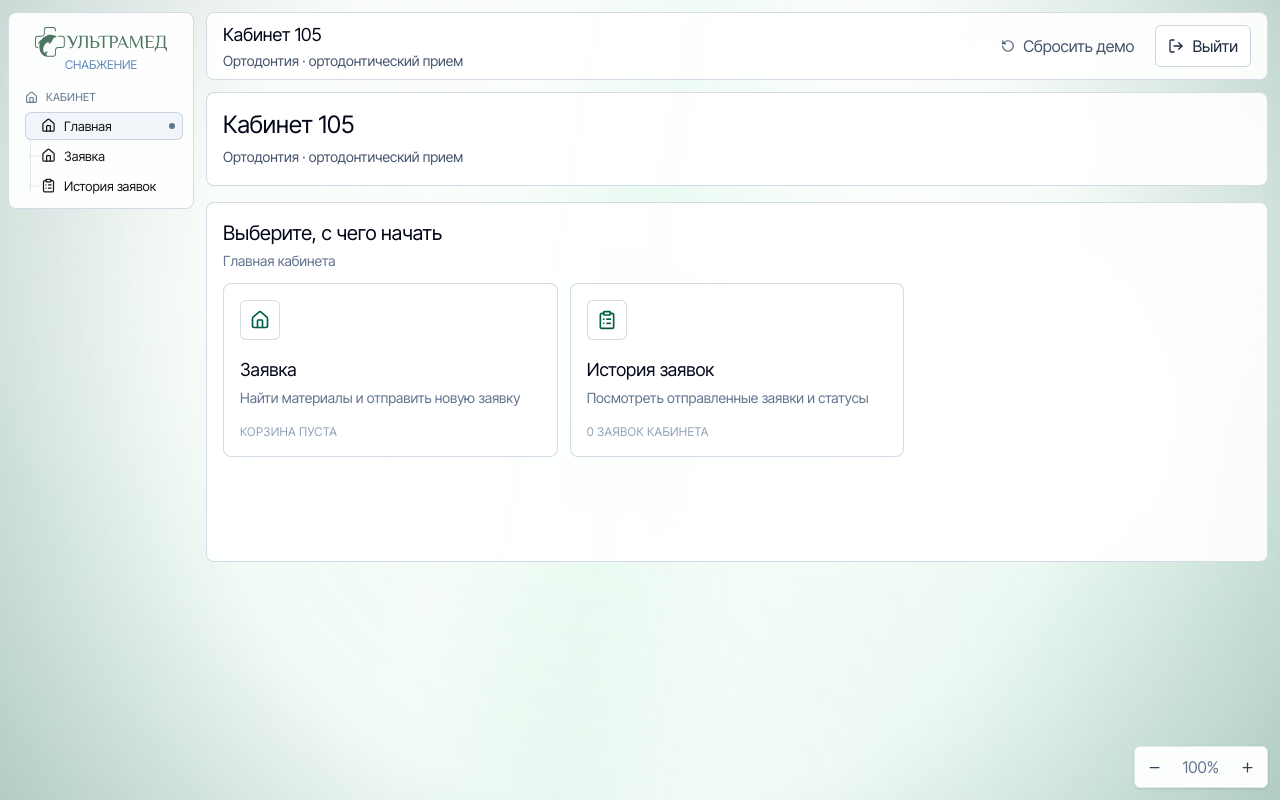
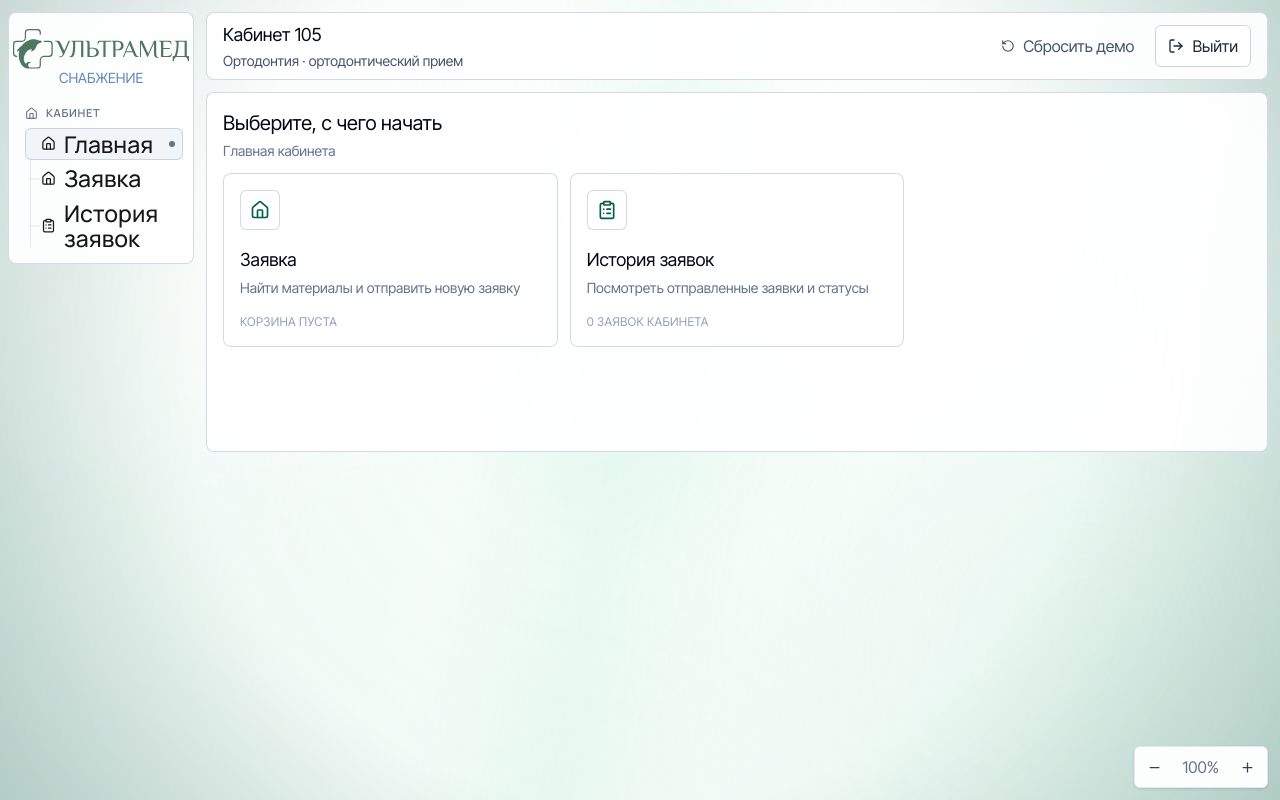
Before and after one commit to relluft/ultramed-supply-demo, a React (Vite) app: page /cabinet in a window 1280 px wide. Built offline with nearby package versions, Linux system fonts and the light colour scheme.

Commit message:
Polish sidebar typography and cabinet layout

```diff
--- a/src/components/WorkspaceSidebar.tsx
+++ b/src/components/WorkspaceSidebar.tsx
@@ -115,24 +115,31 @@ export function WorkspaceSidebar() {
         isNurse ? 'lg:h-auto lg:w-[186px] lg:self-start' : 'lg:h-[calc(100vh-1.5rem)] lg:w-[218px]',
       )}
     >
-      <div className={cn('flex flex-col items-center justify-center rounded-md px-2.5', isNurse ? 'h-14' : 'h-16')}>
-        <img
-          src="/brand/ultramed-main-logo.svg"
-          alt="УльтраМед"
-          className={cn('h-auto max-w-full object-contain object-center', isNurse ? 'w-[132px]' : 'w-[156px]')}
-        />
-        <div className="mt-0.5 text-center text-[12px] font-normal leading-none text-[#6089bb]">
-          СНАБЖЕНИЕ
+      <div className="-mx-1 rounded-md">
+        <div
+          className={cn(
+            'flex flex-col items-center justify-center px-0',
+            isNurse ? 'h-[72px]' : 'h-[78px]',
+          )}
+        >
+          <img
+            src="/brand/ultramed-main-logo.svg"
+            alt="УльтраМед"
+            className="h-auto w-full max-w-none object-contain object-center"
+          />
+          <div className="mt-0.5 text-center text-[14px] font-normal leading-none text-[#6089bb]">
+            СНАБЖЕНИЕ
+          </div>
         </div>
       </div>
 
-      <nav className="mt-3 grid gap-3 overflow-y-auto pr-0.5">
+      <nav className="mt-3 grid gap-3 overflow-x-hidden overflow-y-auto pr-0.5">
         {groups.map((group) => {
           const GroupIcon = group.icon
 
           return (
             <section key={group.title}>
-              <div className="mb-1.5 flex items-center gap-2 px-2 text-[11px] font-normal uppercase tracking-wide text-slate-500">
+              <div className="mb-1.5 flex items-center gap-2 px-2 text-[11px] font-semibold uppercase tracking-[0.06em] text-slate-500 [font-family:Manrope,var(--font-sans)]">
                 <GroupIcon size={13} />
                 {group.title}
               </div>
@@ -142,7 +149,7 @@ export function WorkspaceSidebar() {
                   const Icon = item.icon
                   const active = isItemActive(item.to, location.pathname, location.hash)
                   const className = cn(
-                    'relative flex min-h-7 items-center gap-2 rounded-md py-1 pl-4 pr-2 text-[13px] font-normal leading-4 transition',
+                    'relative flex min-h-7 items-center gap-2 rounded-md py-1 pl-4 pr-2 text-[23px] font-medium leading-[1.08] tracking-normal [font-family:Manrope,var(--font-sans)] transition',
                     item.disabled
                       ? 'cursor-not-allowed text-slate-400 opacity-55'
                       : active
@@ -158,7 +165,7 @@ export function WorkspaceSidebar() {
                         )}
                       />
                       <Icon size={15} className="shrink-0" />
-                      <span className="min-w-0">{item.label}</span>
+                      <span className="min-w-0 flex-1 break-words [overflow-wrap:anywhere]">{item.label}</span>
                       {active && !item.disabled ? (
                         <span className="absolute right-2 top-1/2 size-1.5 -translate-y-1/2 rounded-full bg-slate-500" />
                       ) : null}
--- a/src/pages/NurseCabinetPage.tsx
+++ b/src/pages/NurseCabinetPage.tsx
@@ -4,7 +4,7 @@ import { createPortal } from 'react-dom'
 import { Link, useLocation, useNavigate } from 'react-router-dom'
 import { BrandedLoadingModal } from '../components/BrandedLoadingModal'
 import { PageTransition } from '../components/PageTransition'
-import { Button, EmptyState, Panel, SectionHeader, StatusPill, fieldStyles } from '../components/ui'
+import { Button, EmptyState, Panel, StatusPill, fieldStyles } from '../components/ui'
 import { useDemo } from '../context'
 import { getRoomByRole, requestLineStatusLabels, requestStatusLabels, roleToRoomId, statusTone } from '../lib/demoLogic'
 import { cn, formatDateTime, formatNumber } from '../lib/format'
@@ -931,8 +931,6 @@ export function NurseCabinetPage() {
     )
   }
 
-  const cabinetSubtitle = [room?.title, room?.type].filter(Boolean).join(' · ')
-
   if (!location.hash) {
     const dashboardItems = [
       {
@@ -953,13 +951,6 @@ export function NurseCabinetPage() {
 
     return (
       <PageTransition className="grid gap-4">
-        <Panel>
-          <SectionHeader
-            title={`Кабинет ${room?.number ?? ''}`}
-            subtitle={cabinetSubtitle}
-          />
-        </Panel>
-
         <section className="app-panel grid min-h-[360px] content-start gap-3 rounded-lg border p-4">
           <div>
             <h2 className="text-xl font-normal text-slate-950">Выберите, с чего начать</h2>
```
